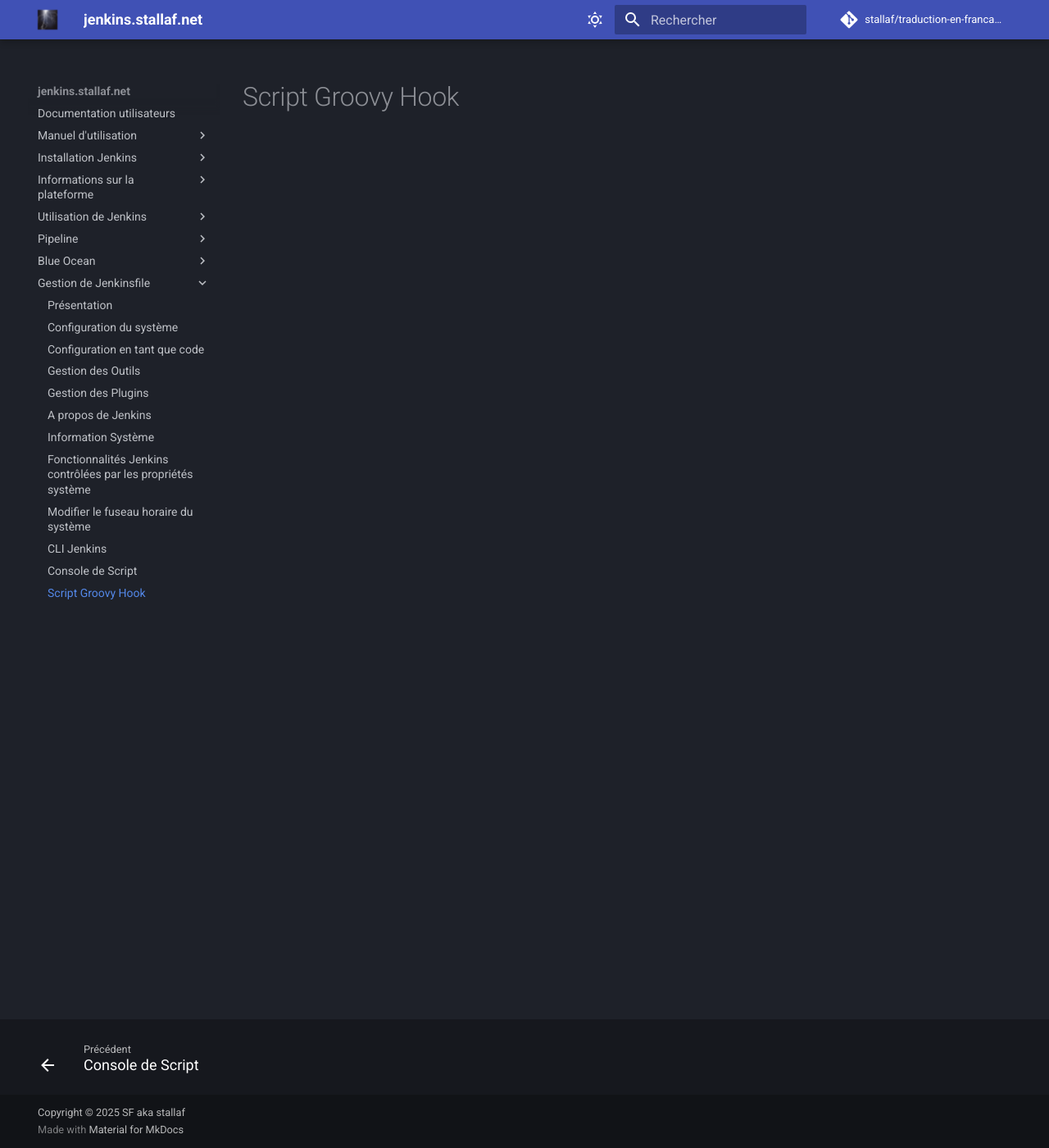
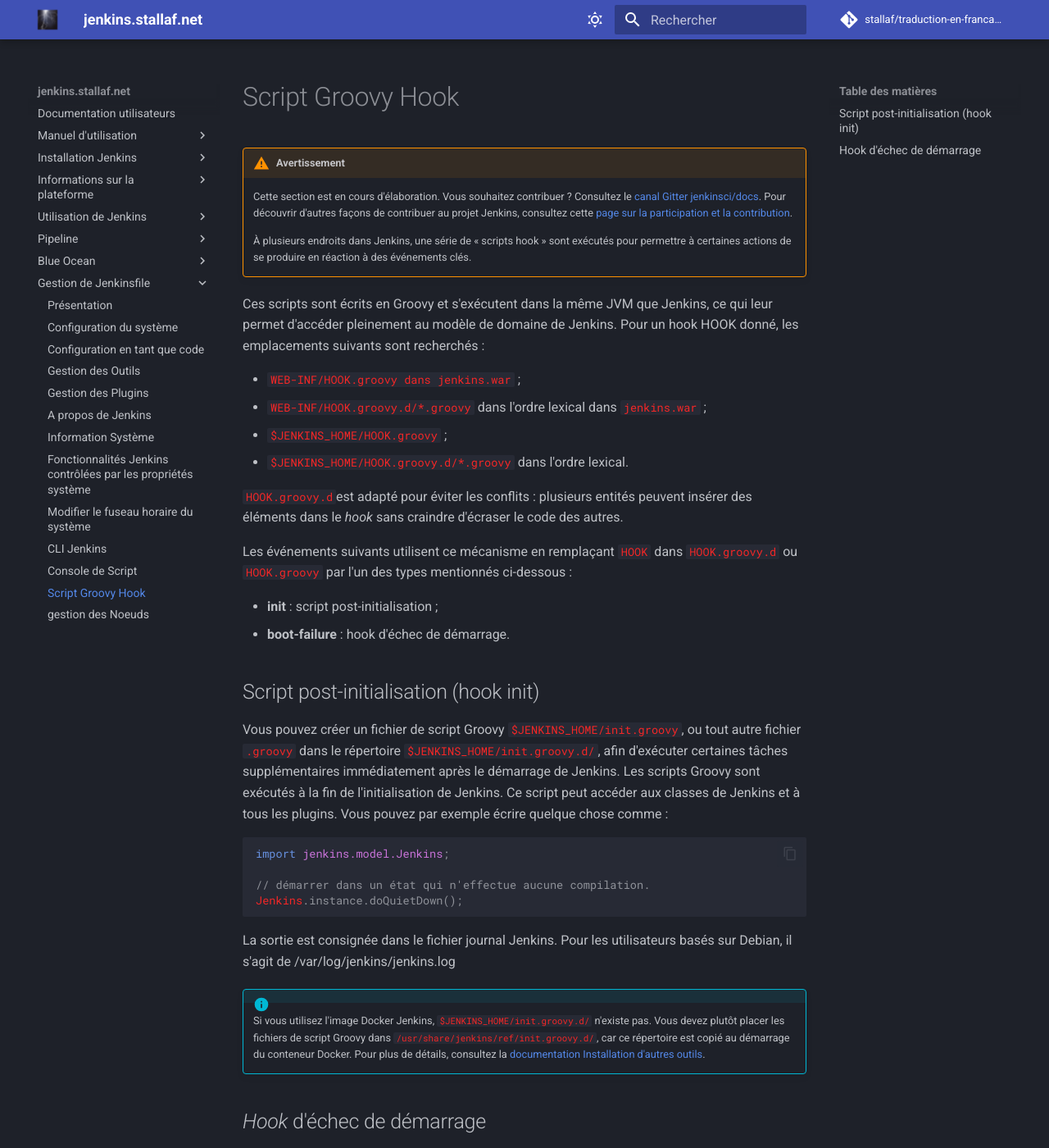
Before and after one commit to stallaf/traduction-en-francais-de-la-documentation-de-JENKINS, an MkDocs documentation site: the page built from docs/gestion-script-groovy-hook.md, in a window 1280 px wide and 1400 px high. Shown: the whole window at 82% size. Built offline with MkDocs 1.6.1 and Material for MkDocs 9.7.7, drawn with Linux system fonts in a browser that asks for light colours; comment, search, counter and statistics services are not loaded; the version menu is left out; some of the changed text lies outside the part shown.

Commit message:
Rédaction gestion-script-groovy-hook.md Création gestion-noeuds.md Ajout nouvelle ligne au menu mydocs.yml

````diff
--- /dev/null
+++ b/docs/gestion-noeuds.md
@@ -0,0 +1 @@
+# Gestion des Noeuds
--- a/docs/gestion-script-groovy-hook.md
+++ b/docs/gestion-script-groovy-hook.md
@@ -1 +1,42 @@
 # Script Groovy Hook
+
+!!! warning "Avertissement"
+    Cette section est en cours d'élaboration. Vous souhaitez contribuer ? Consultez le [canal Gitter jenkinsci/docs](https://app.gitter.im/#/room/#jenkins/docs:matrix.org). Pour découvrir d'autres façons de contribuer au projet Jenkins, consultez cette [page sur la participation et la contribution](https://www.jenkins.io/participate).
+
+    À plusieurs endroits dans Jenkins, une série de « scripts hook » sont exécutés pour permettre à certaines actions de se produire en réaction à des événements clés.
+
+Ces scripts sont écrits en Groovy et s'exécutent dans la même JVM que Jenkins, ce qui leur permet d'accéder pleinement au modèle de domaine de Jenkins. Pour un hook HOOK donné, les emplacements suivants sont recherchés :
+
+* `WEB-INF/HOOK.groovy dans jenkins.war` ;
+* `WEB-INF/HOOK.groovy.d/*.groovy` dans l'ordre lexical dans `jenkins.war` ;
+* `$JENKINS_HOME/HOOK.groovy` ;
+* `$JENKINS_HOME/HOOK.groovy.d/*.groovy` dans l'ordre lexical.
+
+`HOOK.groovy.d `est adapté pour éviter les conflits : plusieurs entités peuvent insérer des éléments dans le _hook_ sans craindre d'écraser le code des autres.
+
+Les événements suivants utilisent ce mécanisme en remplaçant `HOOK` dans `HOOK.groovy.d` ou `HOOK.groovy` par l'un des types mentionnés ci-dessous :
+
+* **init** : script post-initialisation ;
+* **boot-failure** : hook d'échec de démarrage.
+
+## Script post-initialisation (hook init)
+
+Vous pouvez créer un fichier de script Groovy `$JENKINS_HOME/init.groovy`, ou tout autre fichier `.groovy` dans le répertoire `$JENKINS_HOME/init.groovy.d/`, afin d'exécuter certaines tâches supplémentaires immédiatement après le démarrage de Jenkins. Les scripts Groovy sont exécutés à la fin de l'initialisation de Jenkins. Ce script peut accéder aux classes de Jenkins et à tous les plugins. Vous pouvez par exemple écrire quelque chose comme :
+
+``` groovy
+import jenkins.model.Jenkins;
+
+// démarrer dans un état qui n'effectue aucune compilation.
+Jenkins.instance.doQuietDown();
+```
+
+La sortie est consignée dans le fichier journal Jenkins. Pour les utilisateurs basés sur Debian, il s'agit de /var/log/jenkins/jenkins.log
+
+!!! info " "
+    Si vous utilisez l'image Docker Jenkins, `$JENKINS_HOME/init.groovy.d/` n'existe pas. Vous devez plutôt placer les fichiers de script Groovy dans `/usr/share/jenkins/ref/init.groovy.d/`, car ce répertoire est copié au démarrage du conteneur Docker. Pour plus de détails, consultez la [documentation Installation d'autres outils](https://github.com/jenkinsci/docker?tab=readme-ov-file#installing-more-tools).
+
+## _Hook_ d'échec de démarrage
+
+Lorsque Jenkins rencontre un problème fatal lors du démarrage, il invoque le script _hook_ « boot-failure » pour permettre la prise de mesures correctives automatiques (telles que la notification d'une personne, le déclenchement d'alertes, le redémarrage, etc.
+
+Ces scripts obtiennent la cause du problème sous la forme de la variable « exception » lorsqu'ils sont exécutés.
--- a/mkdocs.yml
+++ b/mkdocs.yml
@@ -169,3 +169,4 @@ nav:
     - CLI Jenkins: gestion-cli.md
     - Console de Script: gestion-console.md
     - Script Groovy Hook: gestion-script-groovy-hook.md
+    - gestion des Noeuds: gestion-neouds.md
````
